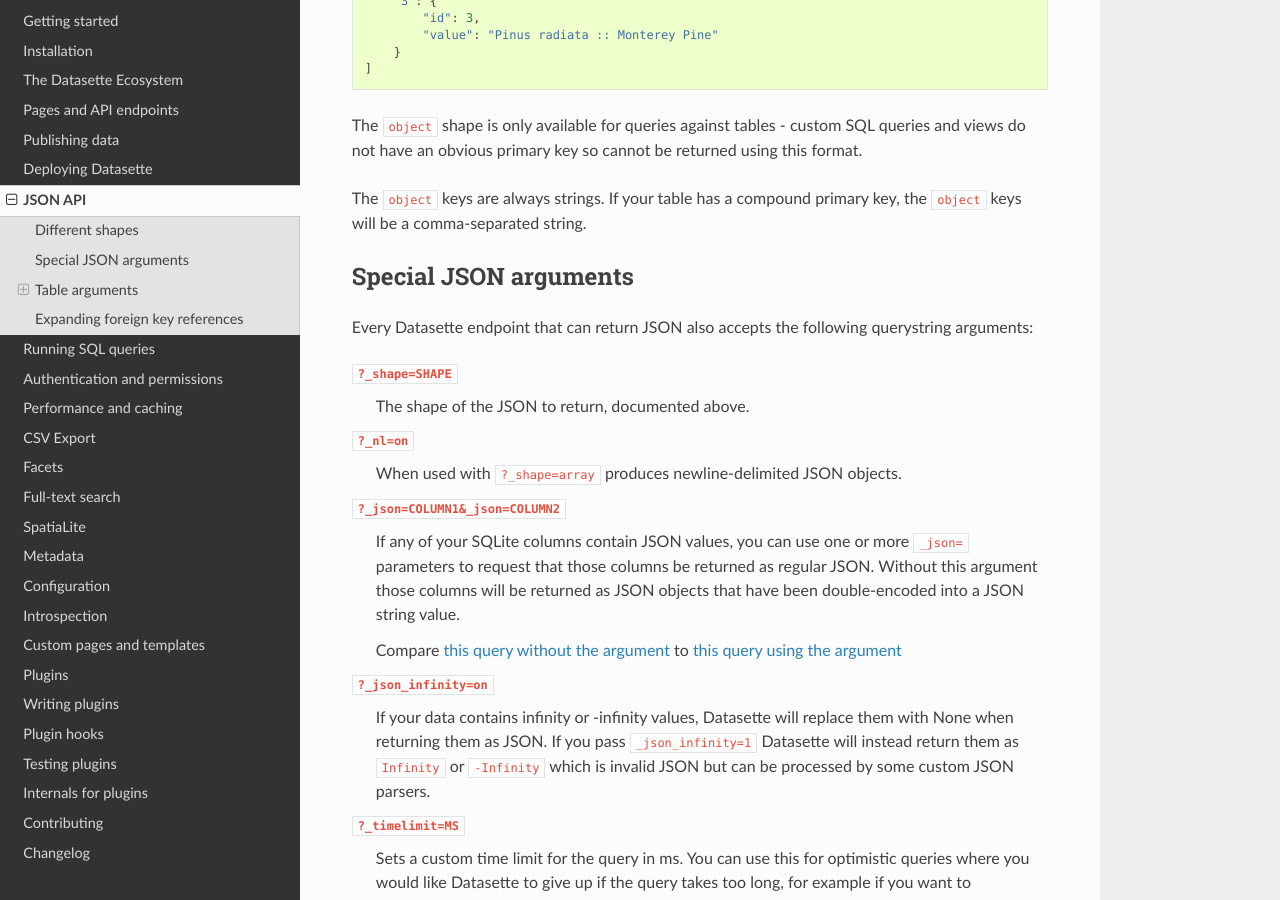
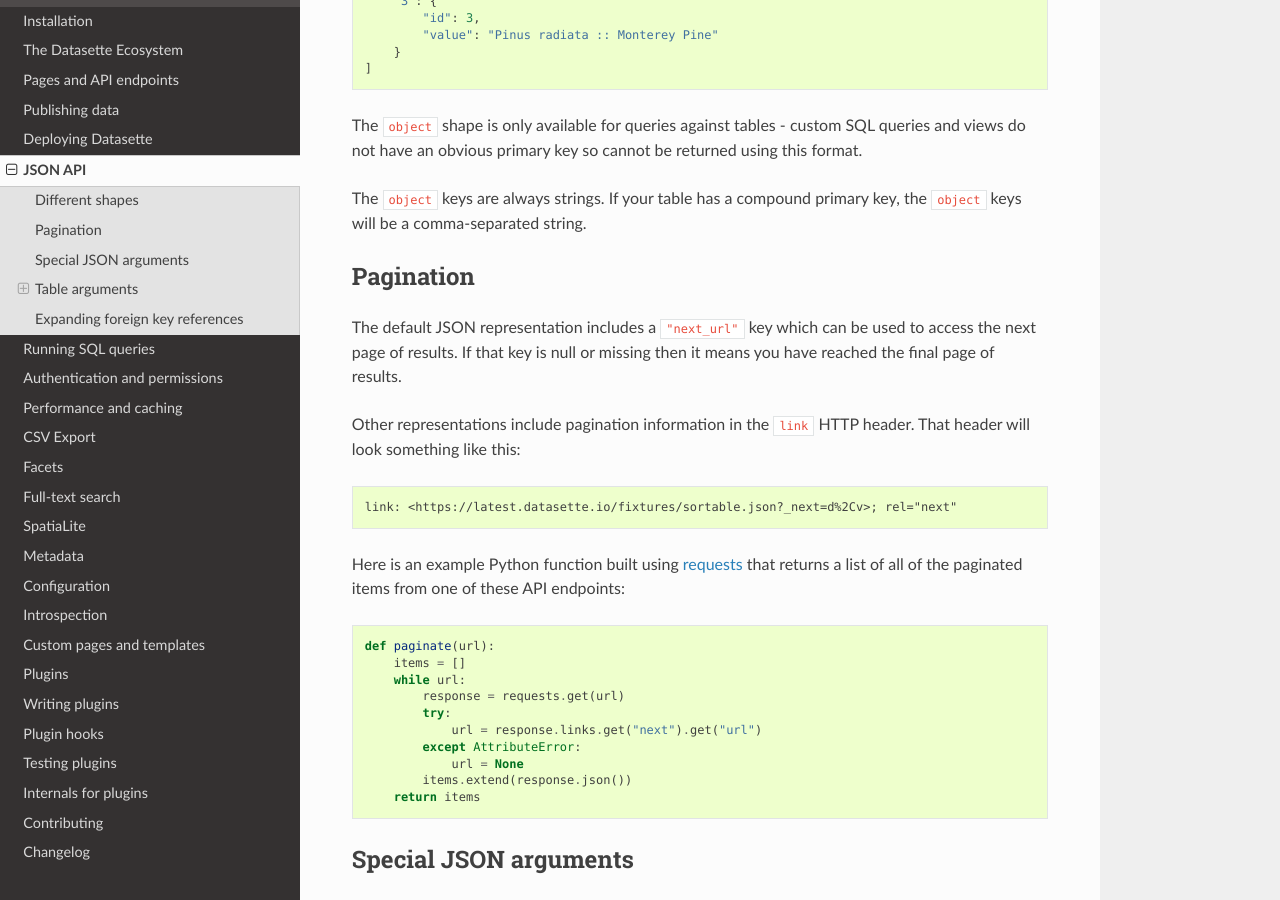
Before and after one commit to simonw/datasette, a Sphinx documentation site: the page built from docs/json_api.rst, in a window 1280 px wide and 900 px high, scrolled down 2769 px. Built offline with Sphinx 7.4.7 and the Read the Docs theme 2.0.0, drawn with Linux system fonts in a browser that asks for light colours.

Commit message:
Link: HTTP header pagination, closes #1014

```diff
--- a/docs/json_api.rst
+++ b/docs/json_api.rst
@@ -1,3 +1,5 @@
+.. _json_api:
+
 JSON API
 ========
 
@@ -17,6 +19,8 @@
 
 If you start Datasette without the ``--cors`` option only JavaScript running on
 the same domain as Datasette will be able to access the API.
+
+.. _json_api_shapes:
 
 Different shapes
 ----------------
@@ -137,6 +141,34 @@
 
 The ``object`` keys are always strings. If your table has a compound primary
 key, the ``object`` keys will be a comma-separated string.
+
+.. _json_api_pagination:
+
+Pagination
+----------
+
+The default JSON representation includes a ``"next_url"`` key which can be used to access the next page of results. If that key is null or missing then it means you have reached the final page of results.
+
+Other representations include pagination information in the ``link`` HTTP header. That header will look something like this::
+
+    link: <https://latest.datasette.io/fixtures/sortable.json?_next=d%2Cv>; rel="next"
+
+Here is an example Python function built using `requests <https://requests.readthedocs.io/>`__ that returns a list of all of the paginated items from one of these API endpoints:
+
+.. code-block:: python
+
+    def paginate(url):
+        items = []
+        while url:
+            response = requests.get(url)
+            try:
+                url = response.links.get("next").get("url")
+            except AttributeError:
+                url = None
+            items.extend(response.json())
+        return items
+
+.. _json_api_special:
 
 Special JSON arguments
 ----------------------
```
Also changed, not shown: 2 other files.
